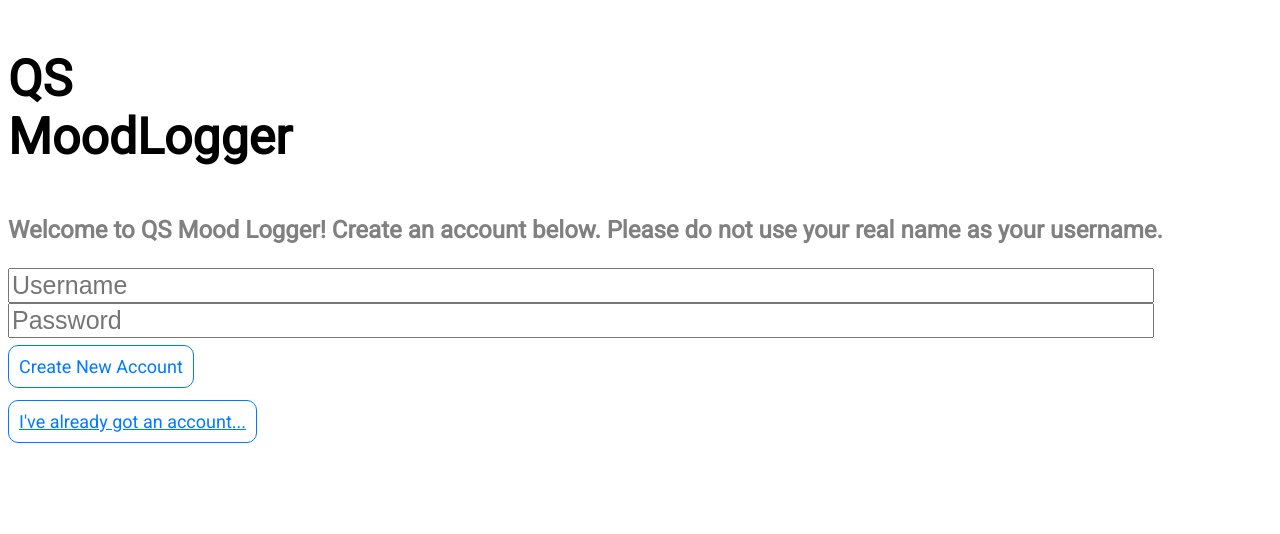
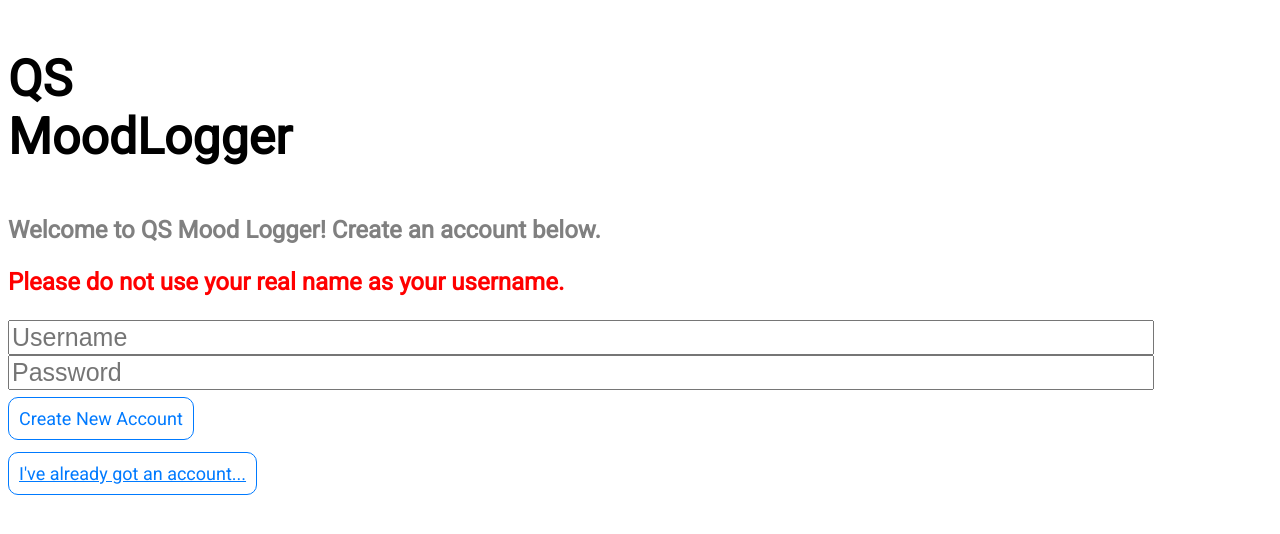
Before and after one commit to aidan-pd/mind_mapper, a PHP site: page /mind_mapper/new_account.html in a window 1280 px wide. Shown: the top 534 px of the page. Run offline with PHP 8.4, Linux system fonts and the light colour scheme; some libraries are stand-ins or nearby versions.

Commit message:
bold text

```diff
--- a/src/css/welcome_page.css
+++ b/src/css/welcome_page.css
@@ -25,6 +25,14 @@
 	font-weight: bolder;
 }
 
+#subTextBold{
+	font-family: 'Roboto', sans-serif;
+	font-size: 24px;
+	color: red;
+	font-weight: 800;
+}
+
+
 #paraText{
 	font-family: 'Roboto', sans-serif;
 	font-size: 14px;
--- a/src/new_account.html
+++ b/src/new_account.html
@@ -53,7 +53,8 @@
 
 		 <p id="titleText">QS <br> MoodLogger</p>
 
-		 <p id="subText">Welcome to QS Mood Logger! Create an account below. <b>Please do not use your real name as your username.</b></p>
+		 <p id="subText">Welcome to QS Mood Logger! Create an account below.</p>
+		 <p id="subTextBold"><b>Please do not use your real name as your username.</b></p>
 
 
 		 <form id="newAccountForm" action="php/add_new_account.php" method="post">
```
Also changed, not shown: 1 other file.
